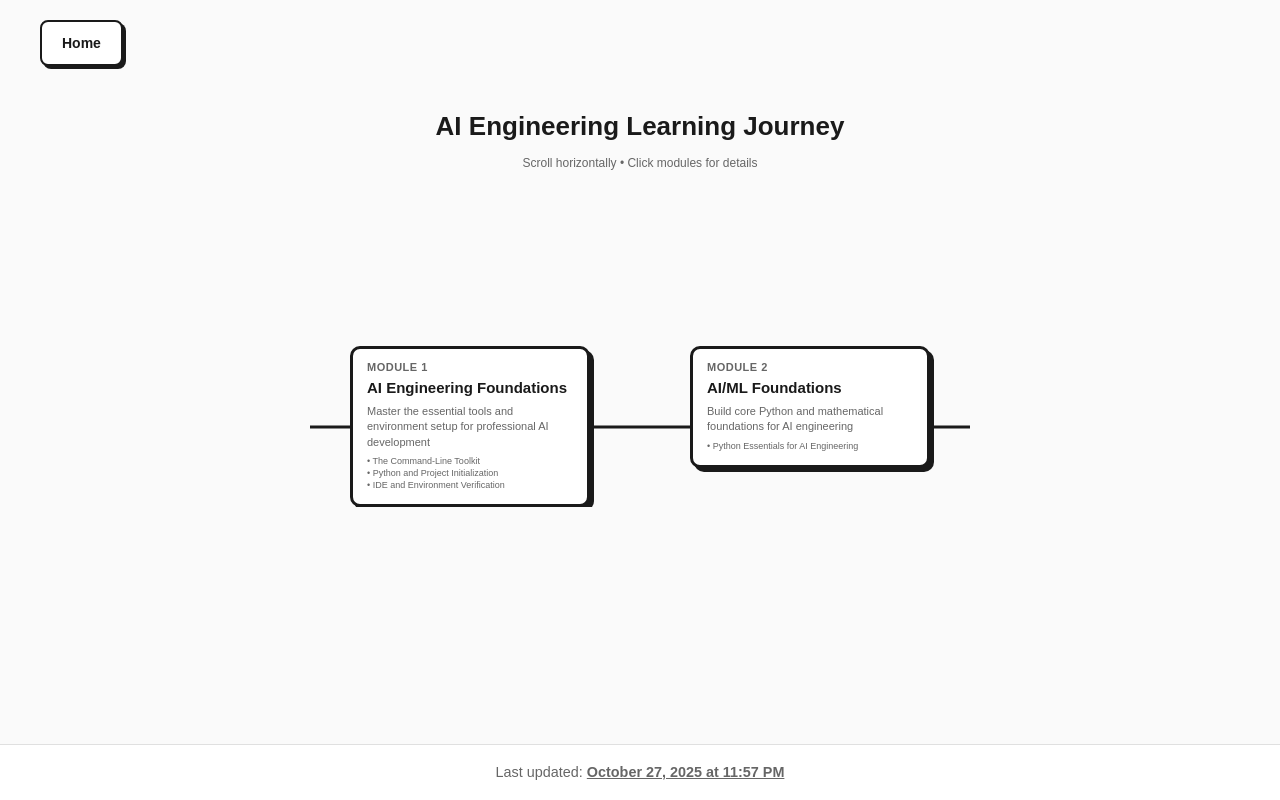
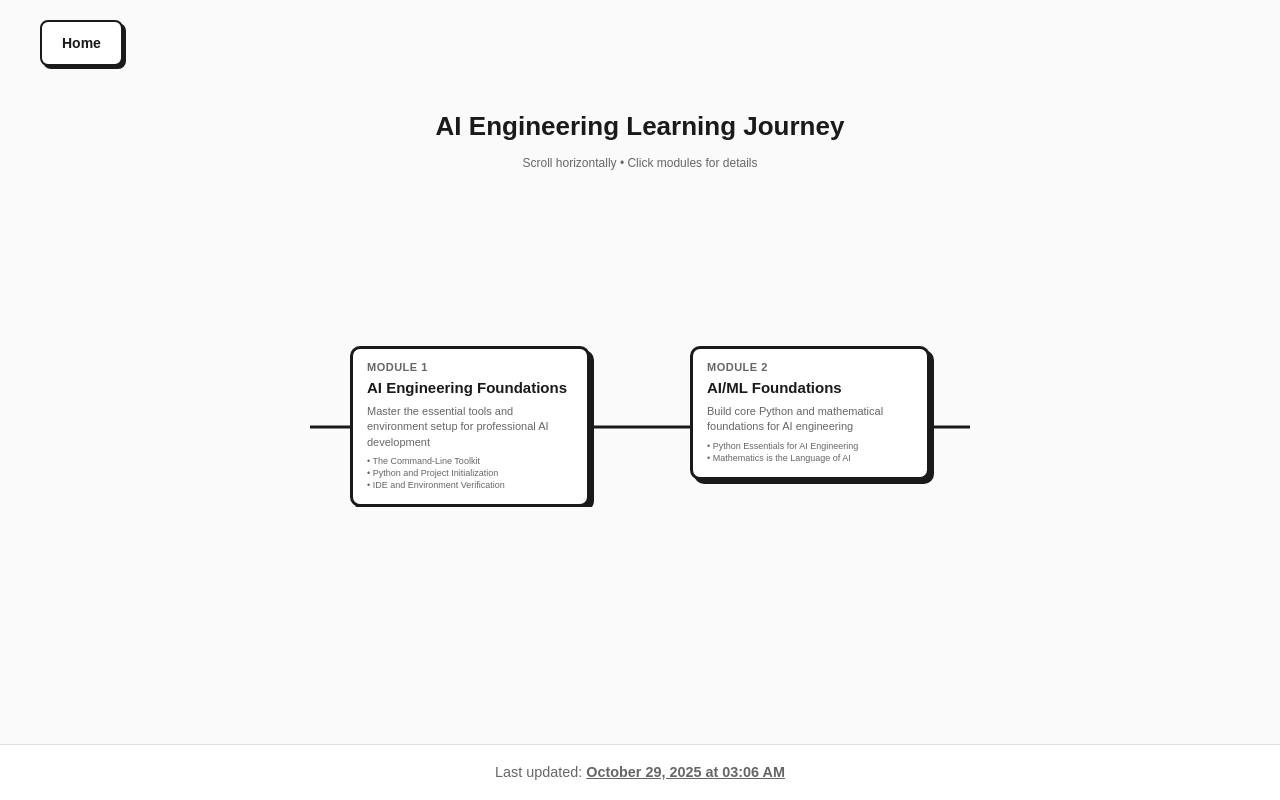
Before and after one commit to akshayaparida/portfolio, a Next.js app: page /learning-journey in a window 1280 px wide. Built offline with nearby package versions, Linux system fonts and the light colour scheme; a web font is replaced by a local one.

Commit message:
feat: add Mathematics submodule to AI/ML Foundations
- Add 'Mathematics is the Language of AI' submodule
- Link to /mathematics page as resource
- Set status as in-progress

```diff
--- a/src/data/git-metadata.json
+++ b/src/data/git-metadata.json
@@ -1,5 +1,5 @@
 {
-  "commitHash": "a4389ac",
-  "commitDate": "October 27, 2025 at 11:57 PM",
-  "commitUrl": "https://github.com/akshayaparida/portfolio/commit/a4389ac53e8bc23637f88703718fe10727151240"
+  "commitHash": "18475c5",
+  "commitDate": "October 29, 2025 at 03:06 AM",
+  "commitUrl": "https://github.com/akshayaparida/portfolio/commit/18475c573689f965da89fb1b6914b57e3d4fde23"
 }
--- a/src/data/learningJourney.ts
+++ b/src/data/learningJourney.ts
@@ -215,6 +215,19 @@ Every AI project starts with data wrangling, preprocessing, and pipeline buildin
             type: 'documentation'
           },
         ]
+      },
+      {
+        id: 'module-2-2',
+        title: 'Mathematics is the Language of AI',
+        description: 'Build the mathematical foundation essential for understanding AI algorithms and models',
+        status: 'in-progress',
+        resources: [
+          {
+            title: 'Mathematics for AI - Complete Guide',
+            url: '/mathematics',
+            type: 'course'
+          }
+        ]
       }
     ]
   }
```
